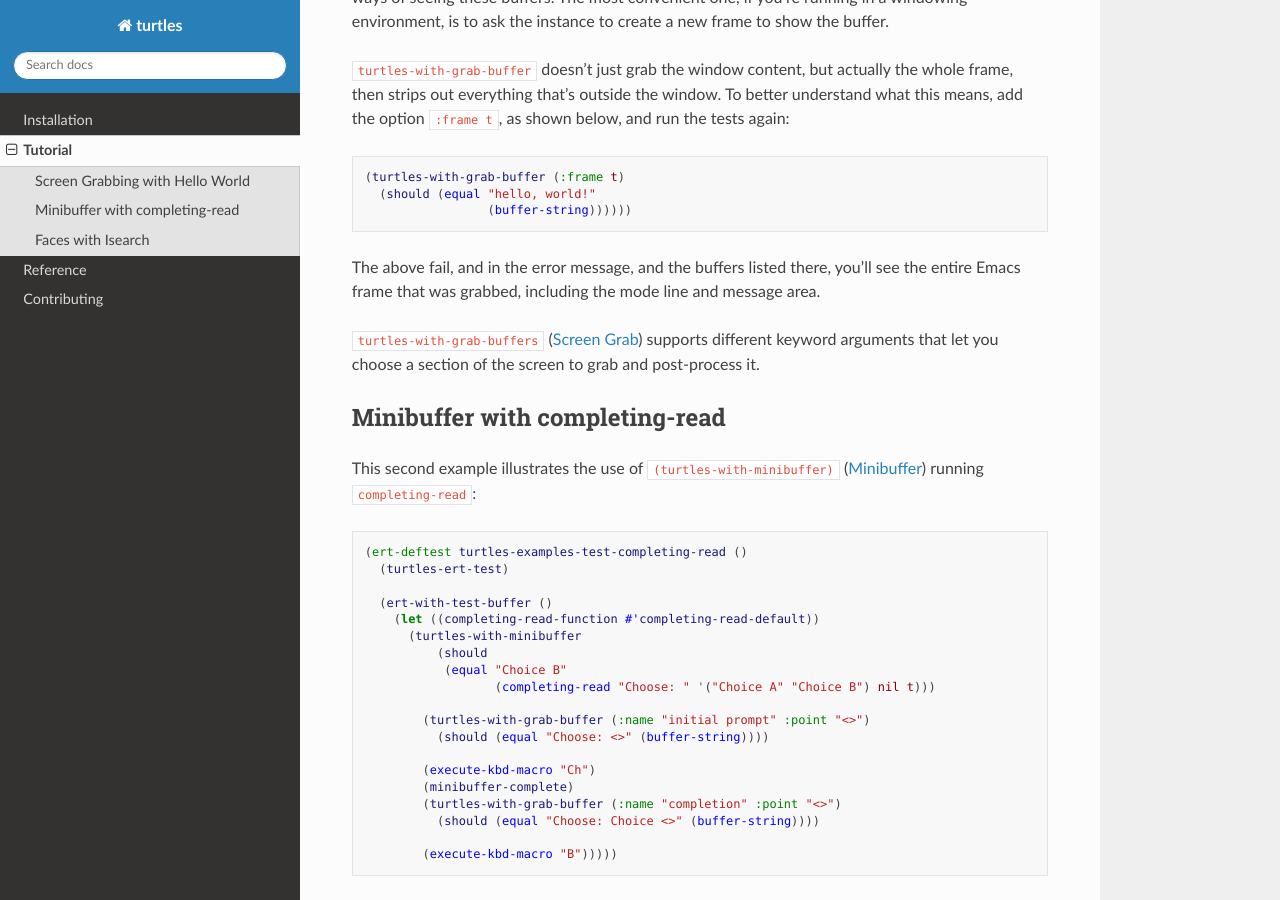
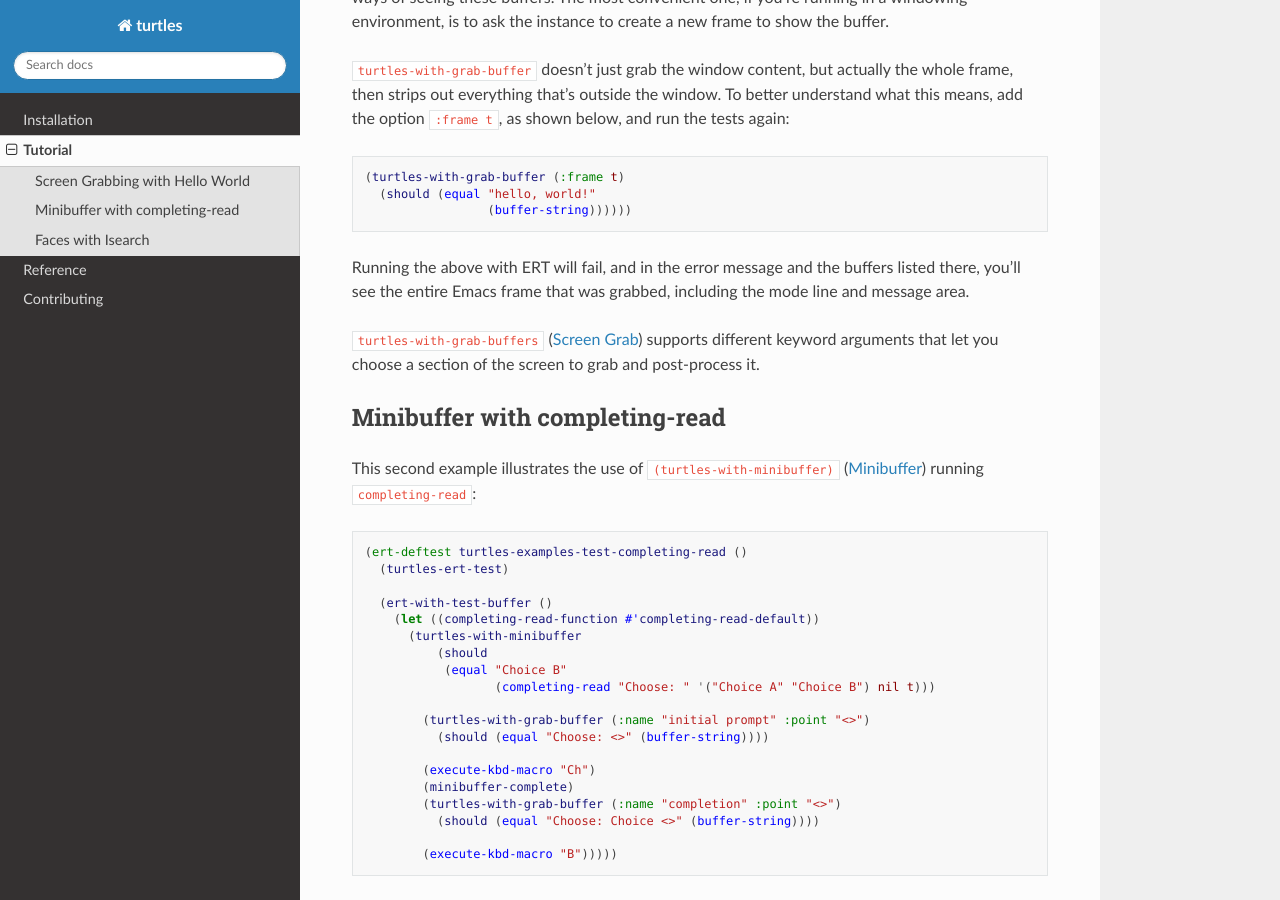
Before and after one commit to emacsmirror/turtles, a Sphinx documentation site: the page built from docs/source/tutorial.rst, in a window 1280 px wide and 900 px high, scrolled down 2350 px. Built offline with Sphinx 7.4.7 and the Read the Docs theme 3.1.0, drawn with Linux system fonts in a browser that asks for light colours.

Commit message:
docs: Reword paragraph in tutorial.

```diff
--- a/docs/source/tutorial.rst
+++ b/docs/source/tutorial.rst
@@ -140,9 +140,9 @@ the window. To better understand what this means, add the option
         (should (equal "hello, world!"
                        (buffer-string))))))
 
-The above fail, and in the error message, and the buffers listed
-there, you'll see the entire Emacs frame that was grabbed, including
-the mode line and message area.
+Running the above with ERT will fail, and in the error message and the
+buffers listed there, you'll see the entire Emacs frame that was
+grabbed, including the mode line and message area.
 
 ``turtles-with-grab-buffers`` (:ref:`grab`) supports different keyword
 arguments that let you choose a section of the screen to grab and
```
Also changed, not shown: 1 other file.
